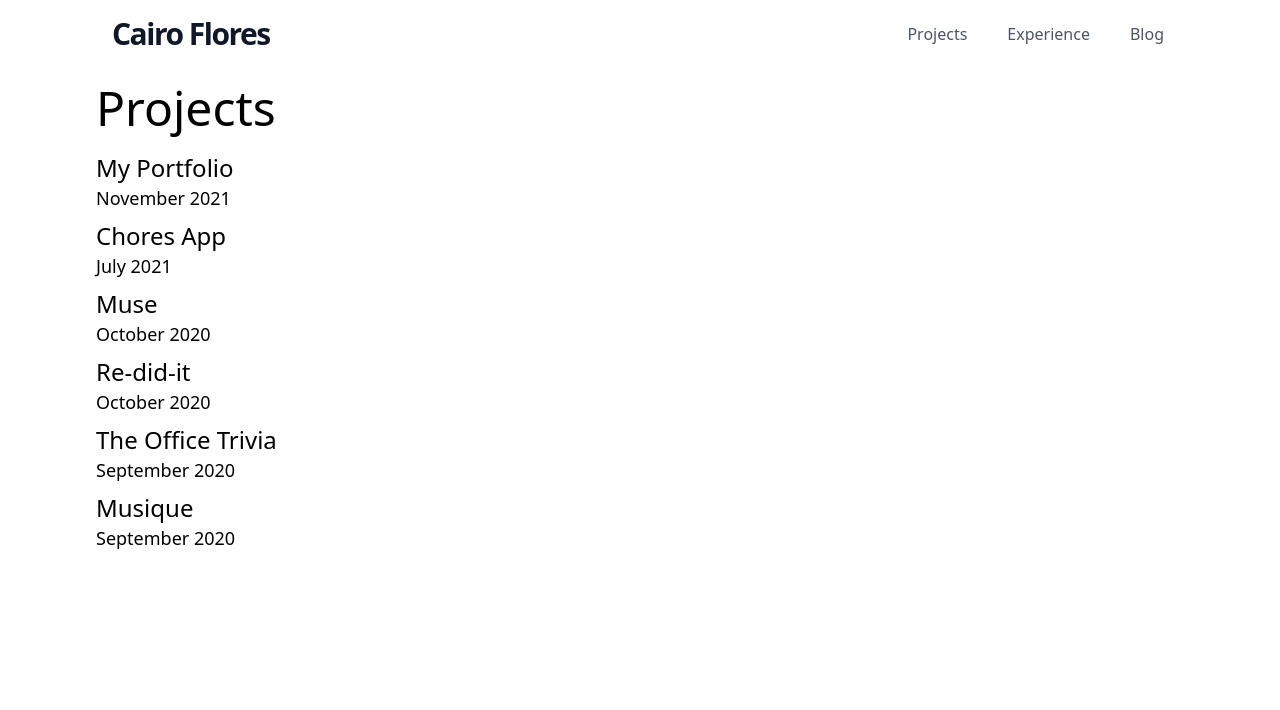
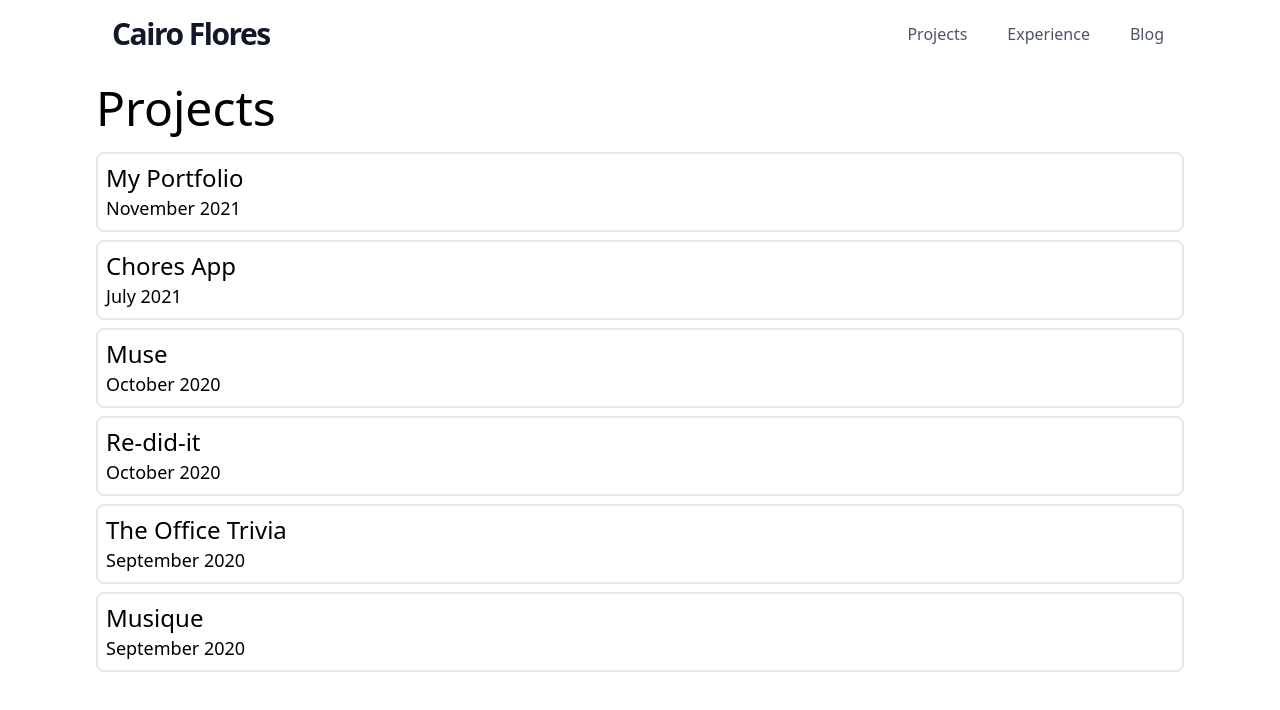
Before and after one commit to cai-py/cairo-flores, a Next.js app: page /projects in a window 1280 px wide. Shown: the top 710 px of the page. Built offline with nearby package versions, Linux system fonts and the light colour scheme.

Commit message:
create clickable boxes for each project

```diff
--- a/pages/experience.js
+++ b/pages/experience.js
@@ -19,7 +19,7 @@ const Experience = () => {
                         </ul>
                     </li>
                     <li className='mt-5'>
-                        <h2 className='text-3xl'>General Assmbly</h2>
+                        <h2 className='text-3xl'>General Assembly</h2>
                         <ul>
 
                         </ul>
--- a/pages/projects.js
+++ b/pages/projects.js
@@ -14,7 +14,8 @@ const Projects = ({allProjectsData}) => {
 
                 <ul className=''> {/*FLEXBOX, create cards for each project, maybe different view options*/}
                     {allProjectsData.map(({ id, date, title }) => (
-                        <li key={id} className='my-2'>
+                        <Link href={`/projects/${id}`}>
+                        <li key={id} className='border-2 rounded-lg my-2 p-2'>
                             <Link href={`/projects/${id}`}>
                                 <a className='link text-2xl'>{title}</a>
                             </Link>
@@ -22,6 +23,7 @@ const Projects = ({allProjectsData}) => {
                                 <Date dateString={date}/>
                             </p>
                         </li>
+                        </Link>
                     ))}
                 </ul>
             </Layout>
```
